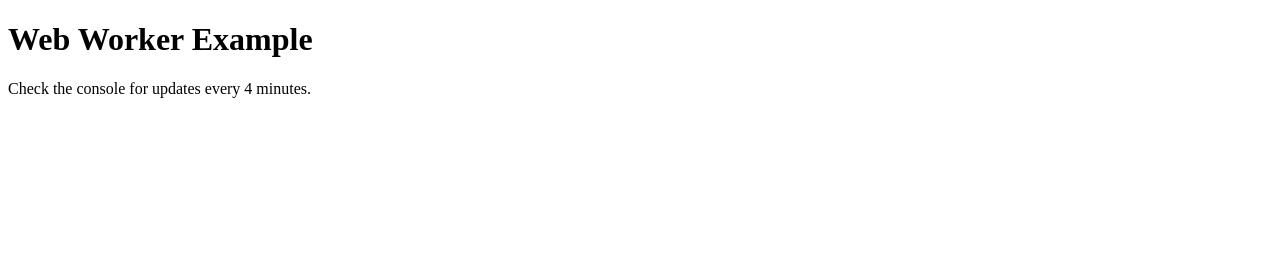
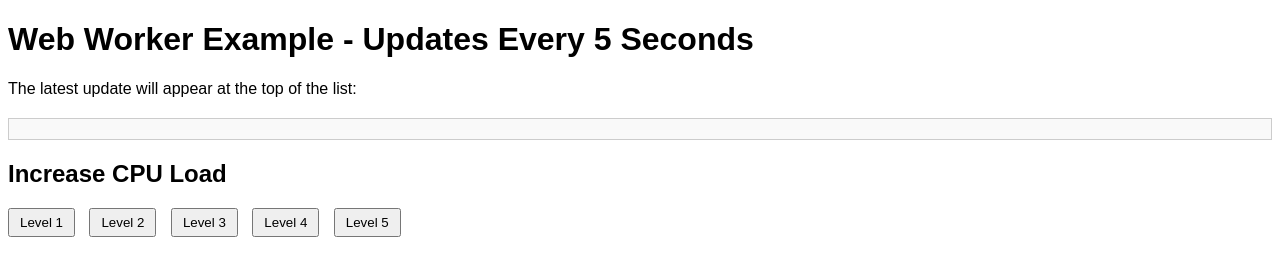
Before and after one commit to vichubenzene/TestingPostmessage, a plain HTML site: page index.html in a window 1280 px wide. Drawn offline with Linux system fonts and the light colour scheme.

Commit message:
Update index.html

```diff
--- a/index.html
+++ b/index.html
@@ -3,11 +3,42 @@
 <head>
   <meta charset="UTF-8">
   <meta name="viewport" content="width=device-width, initial-scale=1.0">
-  <title>Web Worker Example</title>
+  <title>Web Worker Example - 5 Second Interval with CPU Load</title>
+  <style>
+    body {
+      font-family: Arial, sans-serif;
+    }
+    #output {
+      margin-top: 20px;
+      padding: 10px;
+      border: 1px solid #ccc;
+      background-color: #f9f9f9;
+      max-height: 300px;
+      overflow-y: auto;
+    }
+    .cpu-load {
+      margin-top: 20px;
+    }
+    button {
+      margin-right: 10px;
+      padding: 5px 10px;
+    }
+  </style>
 </head>
 <body>
-  <h1>Web Worker Example</h1>
-  <p>Check the console for updates every 4 minutes.</p>
+  <h1>Web Worker Example - Updates Every 5 Seconds</h1>
+  <p>The latest update will appear at the top of the list:</p>
+
+  <div id="output"></div>
+
+  <div class="cpu-load">
+    <h2>Increase CPU Load</h2>
+    <button onclick="simulateCpuLoad(1)">Level 1</button>
+    <button onclick="simulateCpuLoad(2)">Level 2</button>
+    <button onclick="simulateCpuLoad(3)">Level 3</button>
+    <button onclick="simulateCpuLoad(4)">Level 4</button>
+    <button onclick="simulateCpuLoad(5)">Level 5</button>
+  </div>
 
   <!-- Link to the main JavaScript file -->
   <script src="main.js"></script>
```
